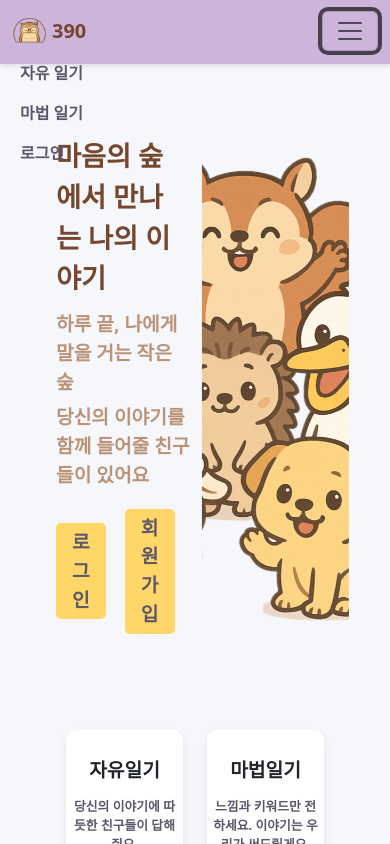
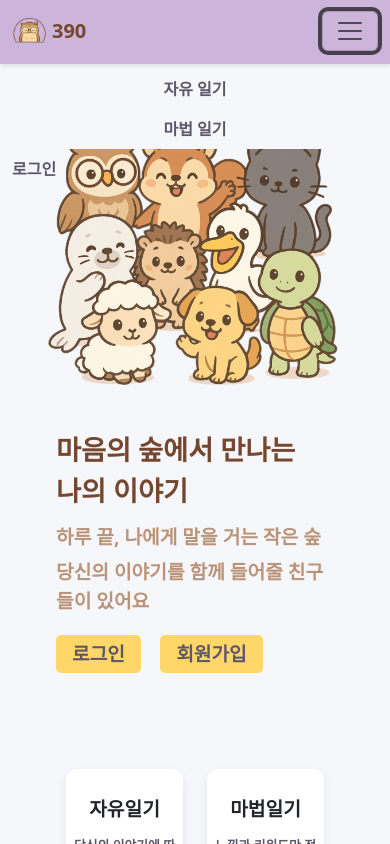
Before and after one commit to AIDiaryProject/AIDiary, a React (Create React App) app: page / in a window 390 px wide. Both pictures are taken after a click on the button "Toggle navigation". Shown: the top 844 px of the page. Built offline with nearby package versions, Linux system fonts and the light colour scheme.

Commit message:
0502_Park_layout1

```diff
--- a/src/App.js
+++ b/src/App.js
@@ -92,7 +92,7 @@ const App = () => { //라우터 설정
         {/* 마이페이지 */}
         <Route path="/mypageinfo" element={
           <ProtectedPage>
-            <div style={{ display: 'flex', flexDirection: 'row' }}>
+            <div className="app__mypage-div">
               <MypageSideMenu />
               <MypageInfo />
             </div>
@@ -101,7 +101,7 @@ const App = () => { //라우터 설정
 
         <Route path="/mypagelist" element={
           <ProtectedPage>
-            <div style={{ display: 'flex', flexDirection: 'row' }}>
+            <div className="app__mypage-div">
               <MypageSideMenu />
               <EnvProvider>
               <DiaryProvider>
@@ -114,7 +114,7 @@ const App = () => { //라우터 설정
 
         <Route path="/statsdata" element={
           <ProtectedPage>
-            <div style={{ display: 'flex', flexDirection: 'row' }}>
+            <div className="app__mypage-div">
               <MypageSideMenu />
               <StatsData />
             </div>
@@ -123,7 +123,7 @@ const App = () => { //라우터 설정
 
         <Route path="/pointshop" element={
           <ProtectedPage>
-            <div style={{ display: 'flex', flexDirection: 'row' }}>
+            <div className="app__mypage-div">
               <MypageSideMenu />
               <PointShop />
             </div>
--- a/src/Lee/Lee.scss
+++ b/src/Lee/Lee.scss
@@ -474,28 +474,6 @@ $분홍색 : #f8b3d8; //버튼2 배경색, 버튼2 글씨색은 검정
 }
 
 // CheckDiary.js CheckDiaryGuard.js ==============================================
-.header-top-button {
-  //직접 쓴 일기, AI 일기 버튼
-  color: $진회색;
-  font-weight: bold !important;
-  margin: 0 0.5rem 0 0.5rem;
-
-  &:hover {
-    color: black;
-  }
-
-  &.active-link {
-    background-color: $갈색;
-    color: white;
-    border-radius: 10px;
-
-    &:hover {
-      color: white;
-      background-color: $연갈색;
-    }
-  }
-}
-
 .spinner {
   border: 4px solid #f3f3f3;
   border-top: 4px solid #75472f;
--- a/src/MainPage.js
+++ b/src/MainPage.js
@@ -3,12 +3,15 @@ import { useNavigate } from 'react-router-dom';
 import LoginUser from './Park/LoginUser';
 import 'bootstrap/dist/css/bootstrap.min.css';
 import './Park/Park.scss'
+import useWidth from './Park/useWidth';
 
 const MainPage = () => {
     const navigate = useNavigate();
     const { user, login } = LoginUser();
     const [loadingTarget, setLoadingTarget] = useState(null);
     const [des, setDes] = useState(null);
+
+    const width = useWidth();
 
     const introduce = [
         {
@@ -92,12 +95,7 @@ const MainPage = () => {
                     </div>
                     }
                 </div>
-                <img src={`/profile/test2.png`} alt={`all`} className="floating-image" style={{
-                    width: '50%',
-                    height: 'auto',
-                    aspectRatio: '1',  // 정사각형 유지
-                    objectFit: 'cover',
-                }}/>
+                <img src={`/profile/test2.png`} alt={`all`} className="floating-image"/>
             </div>
 
             <div className="main__grid">
--- a/src/Park/Header.js
+++ b/src/Park/Header.js
@@ -7,7 +7,6 @@ import ClipLoader from "react-spinners/ClipLoader";
 import LoginUser from "./LoginUser";
 import Profile from "./Profile";
 import './Park.scss'
-import CheckDiary from '../Lee/CheckDiary';
 import useWidth from "./useWidth";
 
 const Header = () => {
@@ -106,26 +105,22 @@ const Header = () => {
             </button>
 
             <div className="collapse navbar-collapse" id="navbarSupportedContent">
-                <ul className="navbar-nav me-auto mb-2 mb-lg-0">
+                <ul className="navbar-nav me-auto mb-2 mb-lg-0 header-button-div">
                     <li className="nav-item">
-                    {/* <a className={`nav-link header-top-button ${currentPath==='/HandDiary' ? 'active-link' : ''}`}
-                    style={currentPath === '/HandDiary' ? { pointerEvents: 'none' } : {}} href="/HandDiary">직접 쓴 일기</a> */}
-                    <CheckDiary
-                        to="/HandDiary"
+                    <button
+                        onClick={() => {navigate('/HandDiary')}}
                         className={`nav-link header-top-button ${currentPath === "/HandDiary" ? 'active-link' : ''}`}
                     >
                         자유 일기
-                    </CheckDiary>
+                    </button>
                     </li>
                     <li className="nav-item">
-                    {/* <a className={`nav-link header-top-button ${currentPath==='/AiDiary' ? 'active-link' : ''}`}
-                    style={currentPath === '/AiDiary' ? { pointerEvents: 'none' } : {}} href="/AiDiary">AI 일기</a> */}
-                    <CheckDiary
-                        to="/AiDiary"
+                    <button
+                        onClick={() => {navigate('/AiDiary')}}
                         className={`nav-link header-top-button ${currentPath === "/AiDiary" ? 'active-link' : ''}`}
                     >
                         마법 일기
-                    </CheckDiary>
+                    </button>
                     </li>
 
                     {login && (
--- a/src/Park/Park.scss
+++ b/src/Park/Park.scss
@@ -106,7 +106,7 @@ $분홍색 : #f8b3d8; //버튼2 배경색, 버튼2 글씨색은 검정
       padding-top: 6rem;
     }
 
-    @include tablet { //테블릿 화면일 때때
+    @include tablet { //테블릿 화면일 때
       padding: 1rem 10%;
       padding-top: 6rem;
     }
@@ -141,6 +141,19 @@ $분홍색 : #f8b3d8; //버튼2 배경색, 버튼2 글씨색은 검정
       padding-top: 4rem;
     }
   }
+
+  &__mypage-div {
+    display: flex;
+    flex-direction: row;
+
+    @include tablet { //테블릿 화면일 때때
+      flex-direction: column;
+    }
+
+    @include mobile { //모바일 화면일 때
+      flex-direction: column;
+    }
+  }
 }
 
 // MainPage.js ==============================================================
@@ -158,6 +171,20 @@ $분홍색 : #f8b3d8; //버튼2 배경색, 버튼2 글씨색은 검정
 
 .floating-image {
   animation: floatUpDown 3s ease-in-out infinite;
+  width: 50%;
+  height: auto;
+  aspect-ratio: 1;
+  object-fit: cover;
+
+  @include tablet { //테블릿 화면일 때
+    width: 100%;
+    height: auto;
+  }
+
+  @include mobile { //모바일 화면일 때
+    width: 100%;
+    height: auto;
+  }
 }
 
 .main { //최외곽
@@ -175,6 +202,14 @@ $분홍색 : #f8b3d8; //버튼2 배경색, 버튼2 글씨색은 검정
     justify-content: space-between;
     padding: 1rem 3rem;
     // background-color: skyblue;
+
+      @include tablet { //테블릿 화면일 때
+        flex-direction: column-reverse;
+      }
+
+      @include mobile { //모바일 화면일 때
+        flex-direction: column-reverse;
+      }
   }
 
   &__top-left-div { //최상단 좌측 div
@@ -377,14 +412,25 @@ $분홍색 : #f8b3d8; //버튼2 배경색, 버튼2 글씨색은 검정
     align-items: center;
   }
 
+  .header-button-div { //두 버튼 포함한 div
+    background-color: $연보라;
+
+    @include tablet { //테블릿 화면일 때
+      margin-top: 0.8rem;
+      background-color: $배경색;
+    }
+
+    @include mobile { //모바일 화면일 때
+      margin-top: 1rem;
+      background-color: $배경색;
+    }
+  }
+
   .header-top-button { //직접 쓴 일기, AI 일기 버튼
     color: $진회색;
     font-weight: bold !important;
     margin: 0 0.5rem 0 0.5rem;
 
-    &:hover {
-      color: black;
-    }
     &.active-link {
       background-color: $갈색;
       color: white;
@@ -394,6 +440,16 @@ $분홍색 : #f8b3d8; //버튼2 배경색, 버튼2 글씨색은 검정
        color:white;
        background-color: $연갈색;
       }
+    }
+
+    @include tablet { //테블릿 화면일 때
+      width: 100%;
+      margin: 0;
+    }
+
+    @include mobile { //모바일 화면일 때
+      width: 100%;
+      margin: 0;
     }
   }
 
@@ -418,6 +474,10 @@ $분홍색 : #f8b3d8; //버튼2 배경색, 버튼2 글씨색은 검정
   box-shadow: 0px 2px 5px rgba(0,0,0,0.1);
   padding: 1rem 0.7rem 0.3rem 0.7rem;
   z-index: 10;
+  display: flex;
+  flex-direction: column;
+  align-items: center;
+  justify-content: center;
 }
 
 .header-dropdown-nickname { //드롭다운 메뉴 닉네임
@@ -449,7 +509,6 @@ $분홍색 : #f8b3d8; //버튼2 배경색, 버튼2 글씨색은 검정
   color: darkslategray;
   &:hover {
     color: $연갈색;
-    // color: steelblue;
   }
 }
 
```
